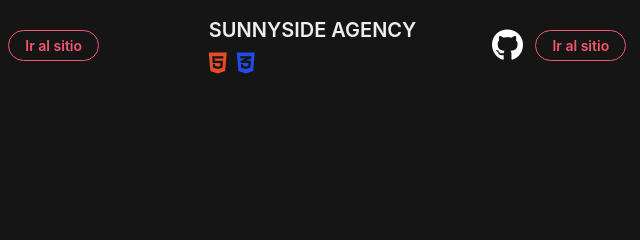
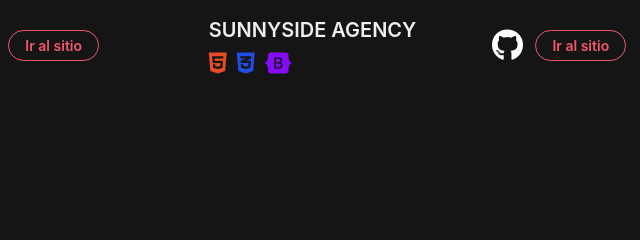
Before and after one commit to jimenabelentorrilla/portfolio, a website: page index.html in a window 1280 px wide. Shown: the part 2007-2247 px from the top of the page, 480-1120 px from the left. Drawn offline with nearby package versions, Linux system fonts and the light colour scheme.

Commit message:
icon btsrap

```diff
--- a/index.html
+++ b/index.html
@@ -163,7 +163,7 @@
                 <div class="proyecto_flex">
                     <div>
                         <h3 class="proyecto_titulo">SUNNYSIDE AGENCY</h3>
-                        <span class="proyecto_skills"> <i style="color: #E44D26;" class="fa-brands fa-html5 fa-xl"></i> <i style="color:#214CE5;" class="fa-brands fa-css3-alt fa-xl"></i></span>
+                        <span class="proyecto_skills"> <i style="color: #E44D26;" class="fa-brands fa-html5 fa-xl"></i> <i style="color:#214CE5;" class="fa-brands fa-css3-alt fa-xl"></i> <i style="color: #860AFB;" class="fa-brands fa-bootstrap fa-xl"></i></span>
                     </div>
                     <div>
                         <a href="https://github.com/jimenabelentorrilla/sunnyside-agency-landing-page" target="_blank" style="color: white;"><i class="fa-brands fa fa-github fa-2xl"></i></a>
```
